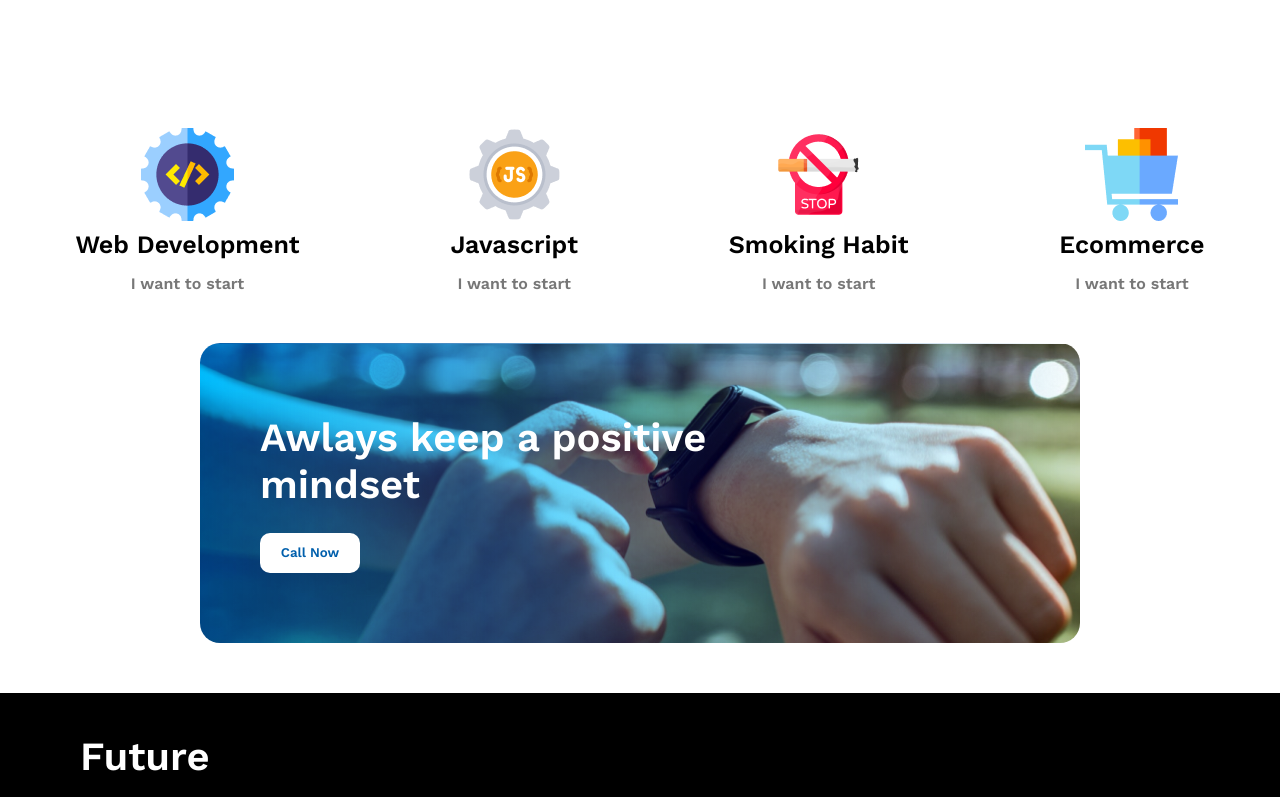
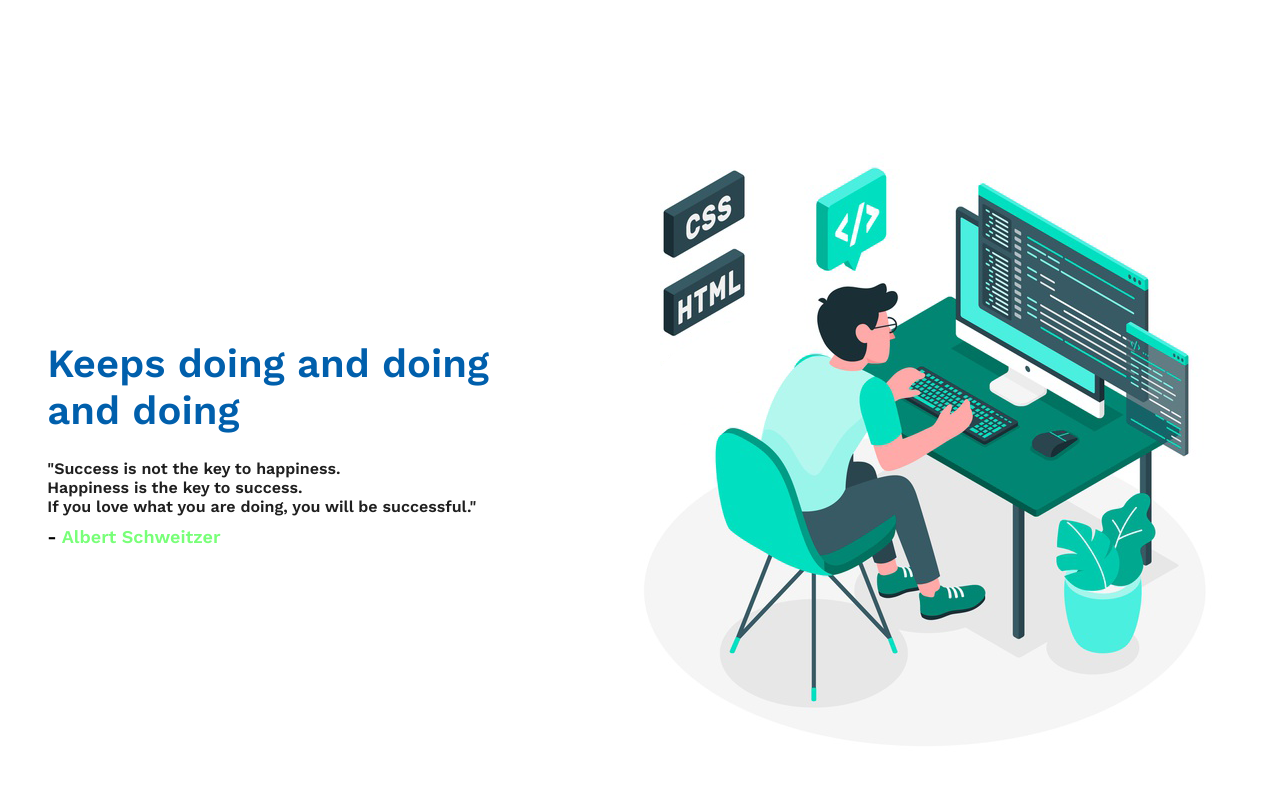
Before and after one commit to SagorAhamed251245/Assignment-1, a plain HTML site: page index.html in a window 1280 px wide. Shown: the part 1520-2317 px from the top of the page. Drawn offline with nearby package versions, Linux system fonts and the light colour scheme.

Commit message:
bonuse section done

```diff
--- a/index.html
+++ b/index.html
@@ -72,6 +72,33 @@
         </section>
         <!-- section previous year end -->
 
+        <!-- keep doing section start  -->
+
+        <section class="keep-doing">
+            <div class="keep-doing-left" style="width: 40%;">
+
+                <h1 class="primary-title">
+                    Keeps doing and doing<br>
+                    and doing
+                </h1>
+                <p>
+                    "Success is not the key to happiness. <br>
+                    Happiness is the key to success. <br>
+                    If you love what you are doing, you will be successful." <br>
+
+                <div>
+                    <p style="font-weight: bolder; font-size: 18px; color: rgb(120, 255, 120);"> <span style="color: black;">-</span> Albert Schweitzer</p>
+                    </p>
+                </div>
+
+            </div>
+
+            <div class="keep-doing-right">
+                <img src="./images/person2.png" alt="">
+            </div>
+
+        </section>
+
         <!-- My plans section start  -->
 
 
@@ -102,6 +129,9 @@
 
         </section>
 
+
+
+
         <!-- My plans section end  -->
 
         <!-- bottom Banner start -->
@@ -127,19 +157,22 @@
 
     </main>
 
-
+    <!-- footer section star  -->
     <footer>
         <div class="left-footer ">
             <div>
                 <div>
-                <h3 class="primary-title">Future </h3>
-                <p style="margin: 20px 0px; width: 75%;">Our team consists of professionals in both visual and storytelling.
-                    Whether it’s developing the brand value and philosophy, or creating a message to reach the right audience, our proficient team of copywriters can verbalize to maximize your brand engagement.
-                    Additionally, our design team is experienced in all dimensions of visual communication such as graphic, web design, videography, product design, architectural design and more. </p>
+                    <h3 class="primary-title" style="color: white;">Future </h3>
+                    <p style="margin: 20px 0px; width: 75%;">Our team consists of professionals in both visual and
+                        storytelling.
+                        Whether it’s developing the brand value and philosophy, or creating a message to reach the right
+                        audience, our proficient team of copywriters can verbalize to maximize your brand engagement.
+                        Additionally, our design team is experienced in all dimensions of visual communication such as
+                        graphic, web design, videography, product design, architectural design and more. </p>
                     <p style="margin: 20px 0px;">
                         email:info@gmail.com
                     </p>
-                <p >+88019***00002</p>
+                    <p>+88019***00002</p>
                     <div style="margin-top: 20px; display: flex; gap: 20px; width: 75%;">
                         <img src="./images/icons/fb.png" alt="">
                         <img src="./images/icons/twitter.png" alt="">
@@ -155,7 +188,7 @@
                 <h2>
                     Subscribe
                 </h2>
-                <input type="email" placeholder="Enter your email" > <br>
+                <input type="email" placeholder="Enter your email"> <br>
                 <button class="btn-primary subscribe-btn">
                     Subscribe
 
--- a/style.css
+++ b/style.css
@@ -64,6 +64,7 @@ header {
 .top-right  >div>h1 ,.primary-title {
     font-weight: 700;
 font-size: 40px;
+color: #005FAC;
 }
 
 .top-right>div>p {
@@ -84,6 +85,33 @@ span {
  /* previous year style end
   */
 
+  /* keep doing style  */
+
+  .keep-doing{
+    display: flex;
+    justify-content: space-evenly;
+    align-items: center;
+    margin-bottom: 100px;
+  }
+
+  .keep-doing-left >p{
+    margin-top: 25px;
+  margin-bottom: 10px;
+  color: #1f1f1f;
+  font-weight: bold;
+
+  }
+
+  .keep-doing-right >img{
+    height: 75%;
+
+
+  }
+
+
+
+
+
   /* !-- My plans style start  --> */
 
   .my-plans{
@@ -102,6 +130,7 @@ span {
 font-size: 25px;
 margin-top: 5px;
 margin-bottom: 15px;
+color: #005FAC;
   }
 
   .my-plans>div>p{
@@ -142,6 +171,11 @@ margin-bottom: 15px;
   /* bottom-banner end
    */
 
+
+
+
+
+ /* footer section start  */
     footer{
         height: 500px;
         background-color: black;
```
Also changed, not shown: images/person2.png (added). Lines whose indentation alone changed are shown as unchanged.
